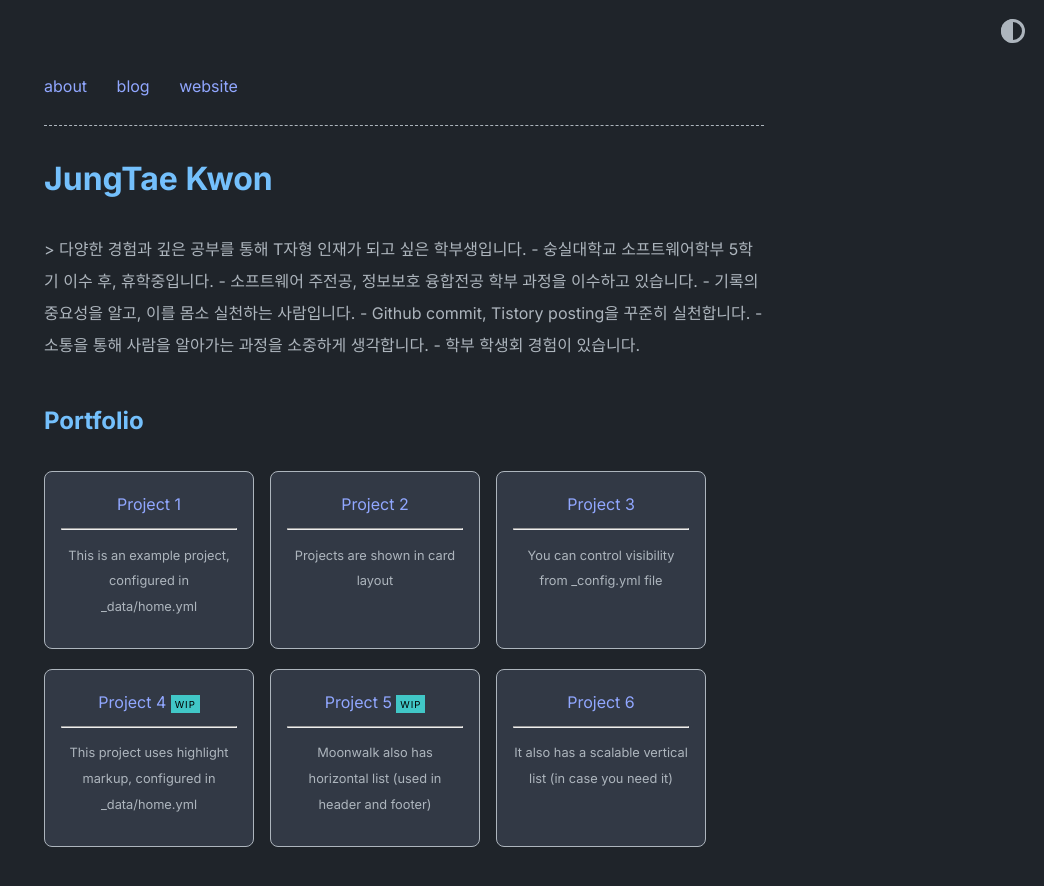
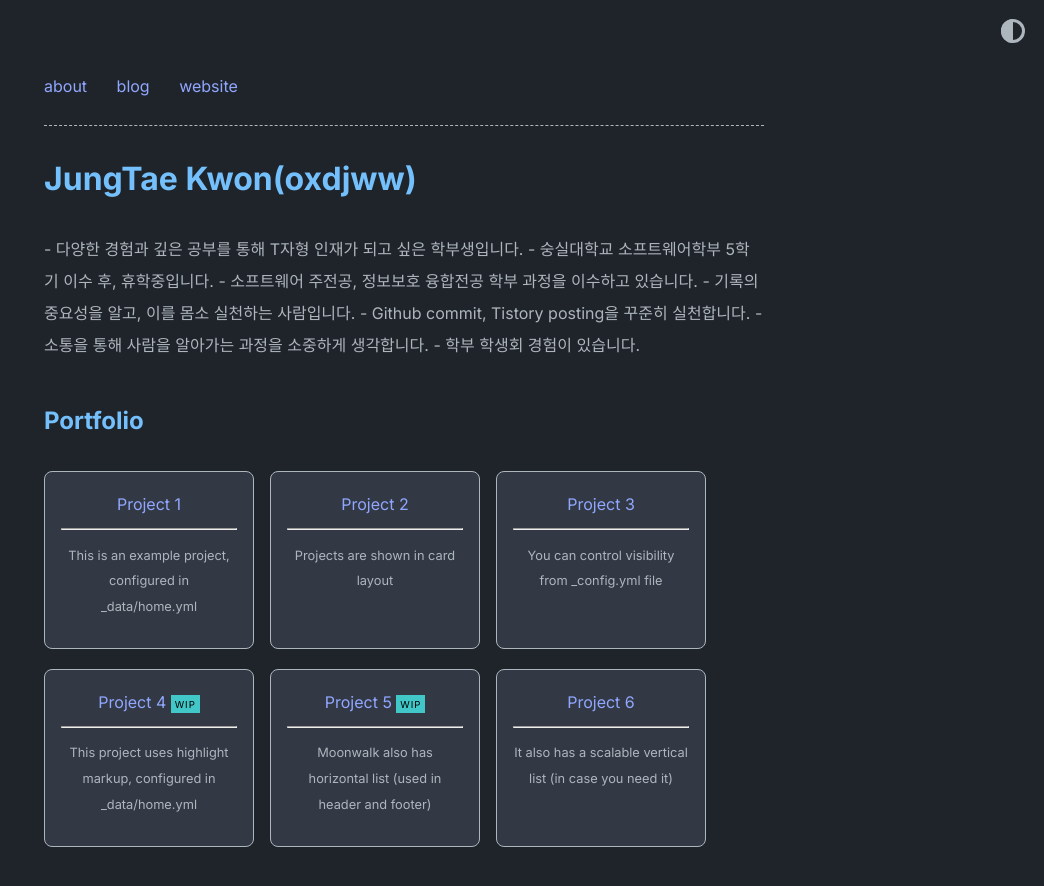
Before and after one commit to oxdjww/oxdjww.github.io, a Jekyll site: the page built from index.md, in a window 1280 px wide and 900 px high. Shown: the top 886 px of the window, without its empty margins (236-1280 px from the left). Built offline with Jekyll 4.4.1, drawn with Linux system fonts in a browser that asks for light colours.

```diff
--- a/_config.yml
+++ b/_config.yml
@@ -1,8 +1,8 @@
-title: JungTae Kwon
+title: JungTae Kwon(oxdjww)
 author: Abhinav Saxena
 url: https://www.abhinavsaxena.com/moonwalk # root address of the site
-description: > # description of the site (multiple lines allowed)
-  > 다양한 경험과 깊은 공부를 통해 T자형 인재가 되고 싶은 학부생입니다.
+description: | # description of the site (multiple lines allowed)
+  - 다양한 경험과 깊은 공부를 통해 T자형 인재가 되고 싶은 학부생입니다.
   - 숭실대학교 소프트웨어학부 5학기 이수 후, 휴학중입니다.
   - 소프트웨어 주전공, 정보보호 융합전공 학부 과정을 이수하고 있습니다.
   - 기록의 중요성을 알고, 이를 몸소 실천하는 사람입니다.
```
